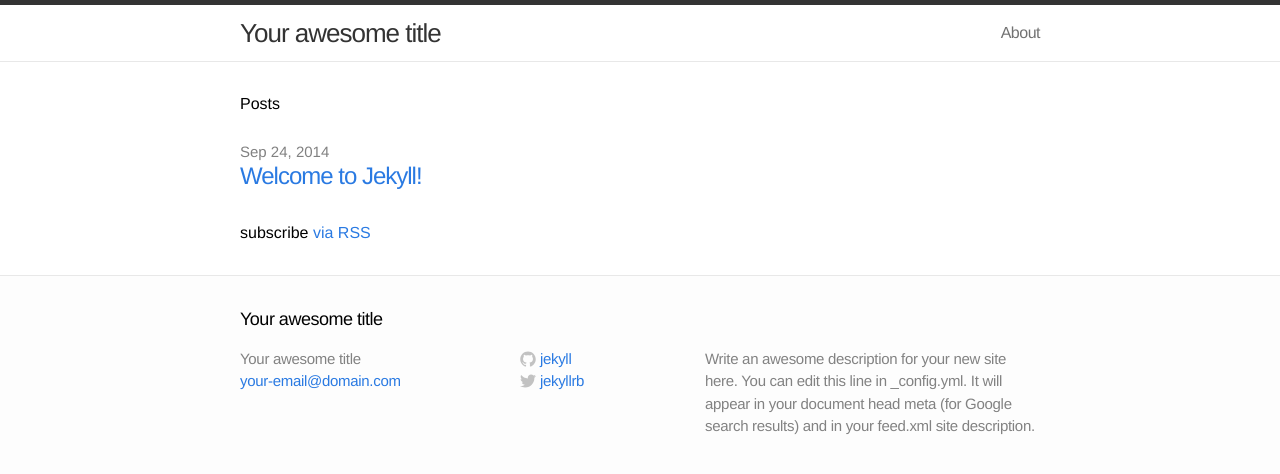
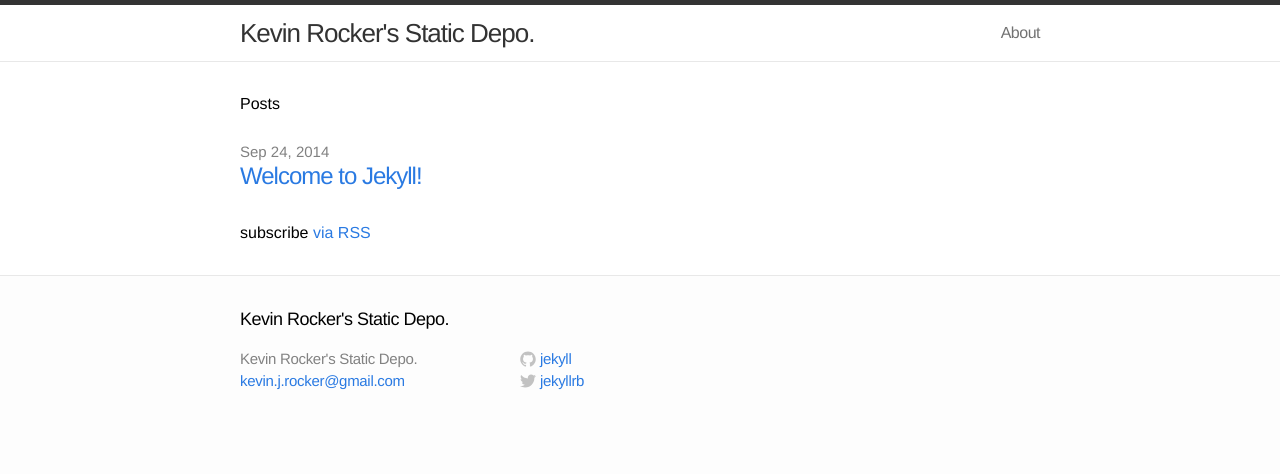
Before and after one commit to kjrocker/Old-Github-Pages, a Jekyll site: the page built from index.html, in a window 1280 px wide. Shown: the top 474 px of the page. Built offline with Jekyll 4.4.1, drawn with Linux system fonts in a browser that asks for light colours.

Commit message:
Major refactor for consistent asset pipeline

```diff
--- a/Gemfile
+++ b/Gemfile
@@ -1,5 +1,5 @@
 source 'https://rubygems.org'
-ruby '2.1.2'
+ruby '2.3.0'
 gem 'jekyll'
 gem 'kramdown'
 gem 'rack-jekyll'
--- a/_config.yml
+++ b/_config.yml
@@ -1,9 +1,9 @@
 # Site settings
-title: Your awesome title
-email: your-email@domain.com
-description: "Write an awesome description for your new site here. You can edit this line in _config.yml. It will appear in your document head meta (for Google search results) and in your feed.xml site description."
+title: Kevin Rocker's Static Depo.
+email: kevin.j.rocker@gmail.com
+description: ""
 baseurl: ""
-url: "http://yourdomain.com"
+url: "http://www.kevinrocker.co"
 twitter_username: jekyllrb
 github_username:  jekyll
 
--- a/apps/google_replica/index.html
+++ b/apps/google_replica/index.html
@@ -7,7 +7,7 @@
     <link rel="stylesheet" href="https://maxcdn.bootstrapcdn.com/bootstrap/3.3.6/css/bootstrap.min.css"
     integrity="sha384-1q8mTJOASx8j1Au+a5WDVnPi2lkFfwwEAa8hDDdjZlpLegxhjVME1fgjWPGmkzs7" crossorigin="anonymous">
     <!-- My own CSS -->
-    <link rel="stylesheet" href="google_replica/custom.css" type="text/css">
+    <link rel="stylesheet" href="/css/google_replica.css" type="text/css">
   </head>
 <body>
 
--- a/apps/google_replica/custom.css
+++ b/css/google_replica.css
@@ -11,6 +11,7 @@
 .centered {
   float: none;
   margin: 75px auto;
+  width: 660px;
 }
 
 .input-group {
--- a/apps/todo_js/main.js
+++ b/js/vanilla_todo.js
@@ -13,8 +13,8 @@
     setTimeout(function(){ i.remove(); }, 1000);
   }
 
-  d.querySelector('#myButton').addEventListener("click", function(e){
-    var newI = d.querySelector("#myField").value;
+  d.querySelector('#vanillaButton').addEventListener("click", function(e){
+    var newI = d.querySelector("#vanillaField").value;
     appendItem(newI);
   });
 
```
Also changed, not shown: apps/todo_js/index.html (+27 -4 lines), js/jquery_todo.js (added, +26 -0 lines).
